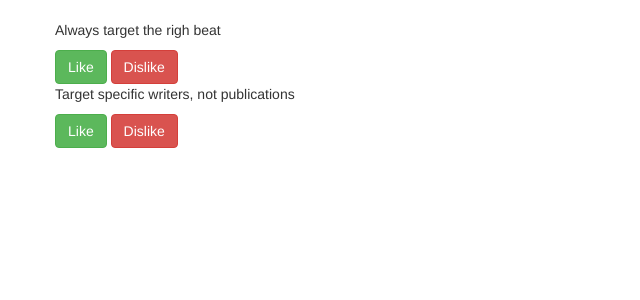
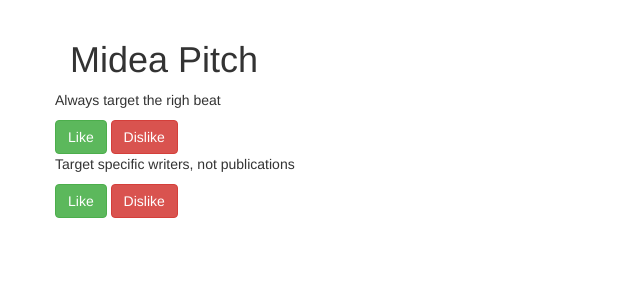
Before and after one commit to KevineMusoni/Pitch-App, a Flask app: page /pitch in a window 1280 px wide. Shown: the part 52-352 px from the top of the page, without its empty margins (0-640 px from the left). Run offline with Flask 2, Linux system fonts and the light colour scheme; some libraries are stand-ins or nearby versions.

Commit message:
pitch file updated

```diff
--- a/app/main/views.py
+++ b/app/main/views.py
@@ -15,7 +15,6 @@ def index():
 def pitch():
     title ="PITCH- Share your pitch..."
     return render_template('pitch/pitch.html')
-
 
 @main.route('/user/<uname>')
 def profile(uname):
--- a/app/templates/navbar.html
+++ b/app/templates/navbar.html
@@ -12,7 +12,7 @@
             <strong><a class="navbar-brand" href="/"> PITCH APP </a></strong>
             <ul class="nav navbar-nav">
                 <li><a href="/">HOME</a></li>
-                <li><a href="/"> PITCH</a></li>
+                <li><a href="{{url_for('main.pitch')}}"> PITCH</a></li>
             <ul class="nav navbar-nav navbar-right">
                 {% if current_user.is_authenticated %}
                 <li style="color:white;padding:15px;">{{current_user.username}}</li>
--- a/app/templates/pitch/pitch.html
+++ b/app/templates/pitch/pitch.html
@@ -2,6 +2,7 @@
 
 {% block content %}
 <div class="container">
+    <h1>Midea Pitch</h1>
     <div class="row">
         <p>Always target the righ beat</p>
         <p class="col">{{numberOfLikes}}</p>
```
